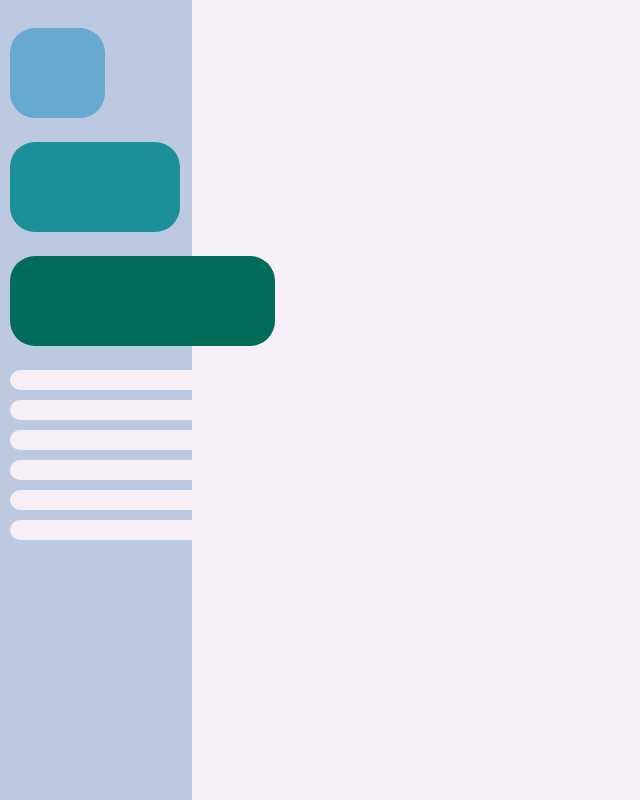
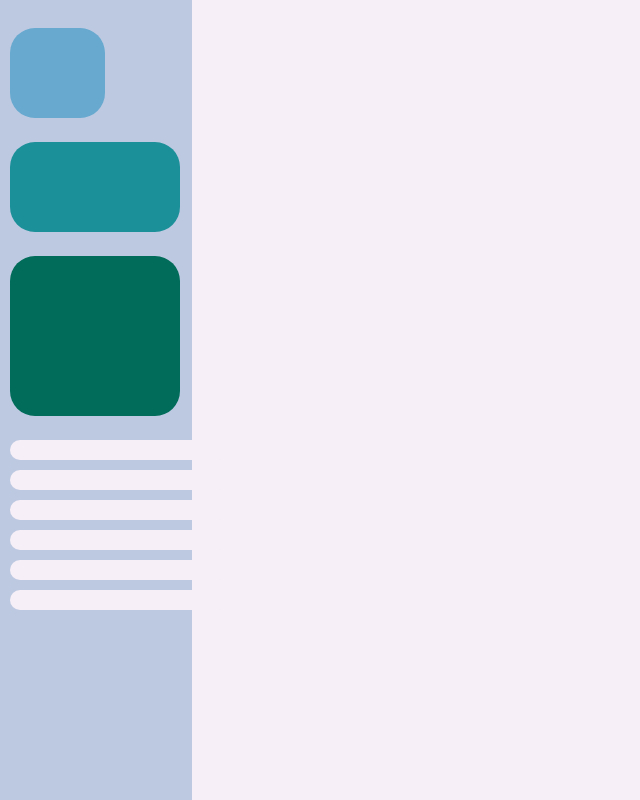
Before and after one commit to sroessner/Bricks, a plain HTML site: page index.html in a window 1280 px wide. Shown: the whole page, without its empty margins (0-640 px from the left). Drawn offline with Linux system fonts and the light colour scheme.

Commit message:
Update Style.css

```diff
--- a/Style.css
+++ b/Style.css
@@ -1,9 +1,9 @@
 #sidebar .minibrick {border-radius:25px; margin:10px; width:75px; height:70px; padding:10px; background: #67a9cf; display: inline-block;}
 #sidebar .medibrick {border-radius:25px; margin:10px; width:150px; height:70px; padding:10px; background: #1c9099; display: inline-block;}
-#sidebar .megabrick {border-radius:25px; margin:10px; width:245px; height:70px; padding:10px; background: #016c59; display: inline-block;}
+#sidebar .megabrick {border-radius:25px; margin:10px; width:150px; height:140px; padding:10px; background: #016c59; display: inline-block;}
 #canvas .minibrick {border-radius:25px; margin:10px; width:225px; height:210px; padding:10px; background: #67a9cf; display: inline-block;}
 #canvas .medibrick {border-radius:25px; margin:10px; width:450px; height:210px; padding:10px; background: #1c9099; display: inline-block;}
 #canvas .megabrick {border-radius:25px; margin:10px; width:695px; height:210px; padding:10px; background: #016c59; display: inline-block;}
 #sidebar { position: absolute; left: 0; top: 0; width: 15%; height: 100%; background-color: #bdc9e1;}
 #canvas { position: absolute; right: 0; top: 0; width: 85%; height: 100%; background-color: #f6eff7;}
-.eitem {border-radius:15px; margin:10px; width:200px; height:20; padding:10px; background: #f6eff7; display: grid;}
+.eitem {border-radius:15px; margin:10px; width:200px; height:20; padding:10px; background: #f6eff7; display: block;}
```
